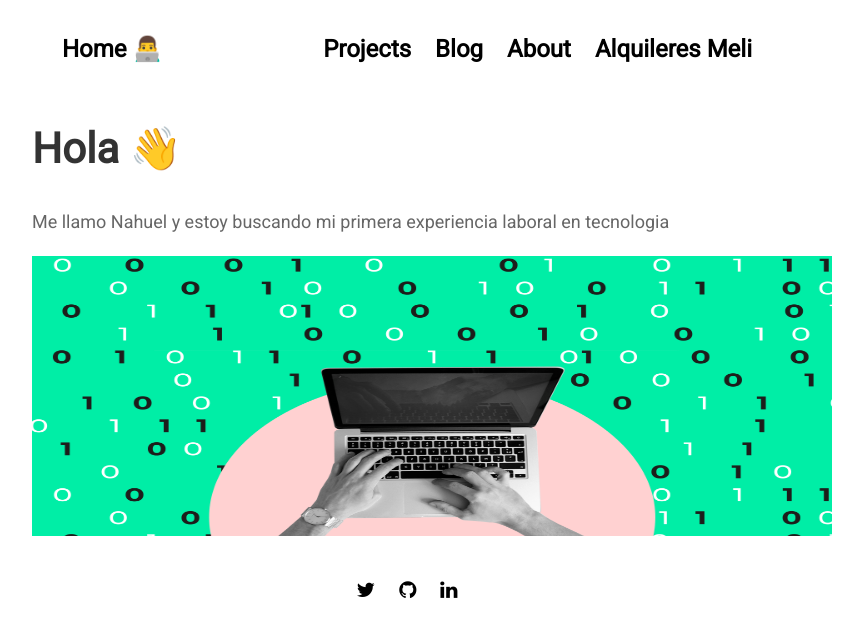
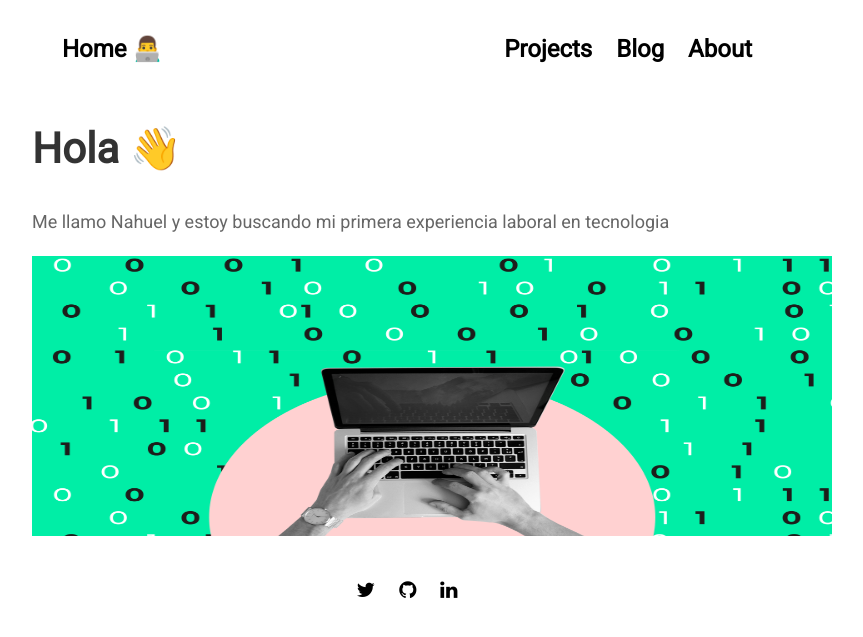
Before and after one commit to NahuelZanzi/porfolio, a Jekyll site: the page built from index.md, in a window 1280 px wide. Shown: the top 637 px of the page, without its empty margins (233-1096 px from the left). Built offline with Jekyll 4.4.1, drawn with Linux system fonts in a browser that asks for light colours; nearby versions of some CDN libraries.

Commit message:
Update settings.yml

```diff
--- a/_data/settings.yml
+++ b/_data/settings.yml
@@ -5,7 +5,6 @@ menu:
 - {name: 'Projects', url: 'project'}
 - {name: 'Blog',     url: 'blog'}
 - {name: 'About',    url: 'about'}
-- {name: 'Alquileres Meli',  url: 'AlquileresMeli'}
 
 #-------------------------------
 # Projects Section
```
